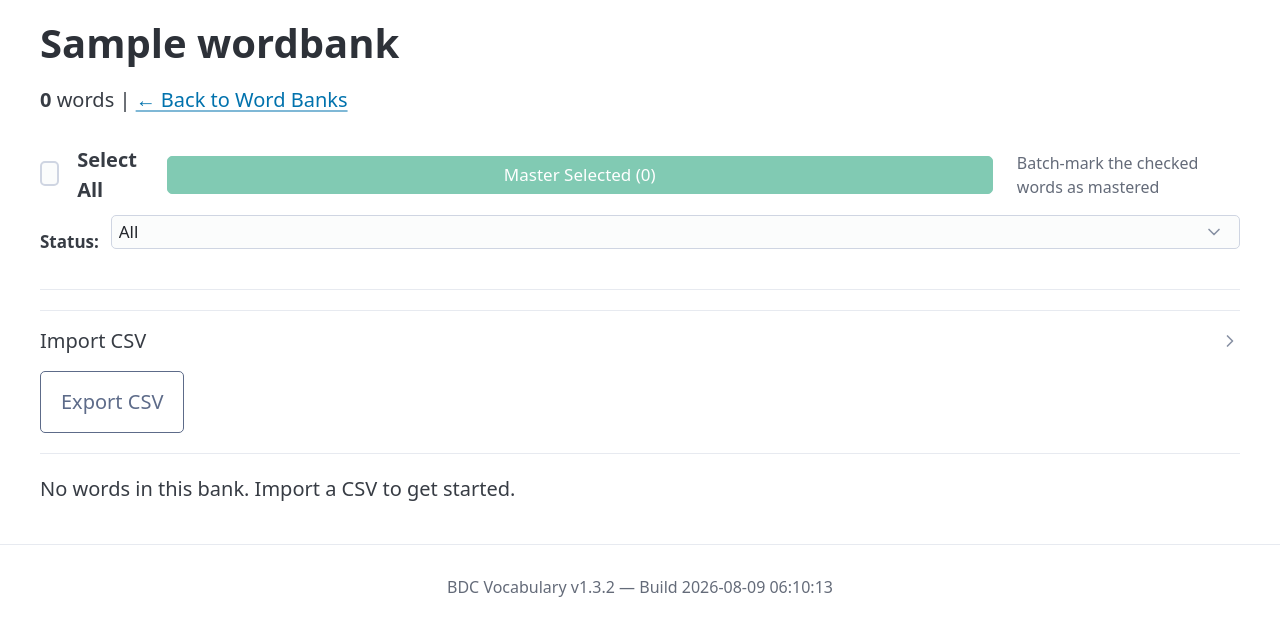
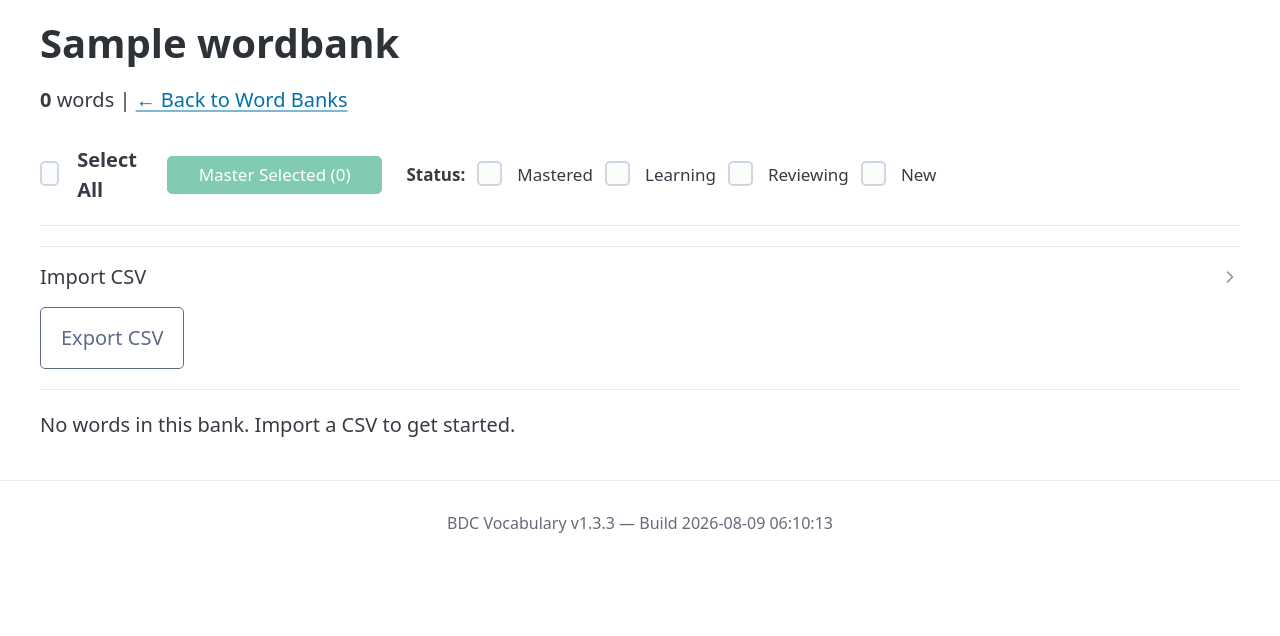
Before and after one commit to gaojon/bdc, a Django app: page /bank/1/ in a window 1280 px wide. Shown: the part 70-706 px from the top of the page. Run offline with Django 5.2, Linux system fonts and the light colour scheme; a user stored in the database is signed in; tables that the repository leaves empty hold one stand-in row (values such as "Sample post"); some libraries are stand-ins or nearby versions.

Commit message:
feat: multi-select status filter checkboxes merged into Master Selected toolbar
Status dropdown becomes repeatable checkboxes (Mastered/Learning/Reviewing/
New), shown in the same row as Select All + Master Selected. Matching any
selected status (OR) combined with the current letter. Batch-master redirect
preserves the multi-status filter via repeated ?status= params (urlencode
doseq=True). Bump to 1.3.3.

Co-Authored-By: Claude <noreply@anthropic.com>

```diff
--- a/version.json
+++ b/version.json
@@ -1 +1 @@
-{"version": "1.3.2", "build_time": "2026-08-09 13:54:27"}
+{"version": "1.3.3", "build_time": "2026-08-09 14:00:36"}
--- a/wordbank/templates/wordbank/browse.html
+++ b/wordbank/templates/wordbank/browse.html
@@ -4,16 +4,17 @@
 
 {% block content %}
 <h1>{{ word_bank.name }}</h1>
-<p><strong>{{ total }}</strong> words{% if status %} | showing {{ entries|length }} {{ status_label }}{% endif %} | <a href="{% url 'wordbank:manage' %}">← Back to Word Banks</a></p>
+<p><strong>{{ total }}</strong> words{% if statuses %} | showing {{ entries|length }} {{ status_labels|join:"/" }}{% endif %} | <a href="{% url 'wordbank:manage' %}">← Back to Word Banks</a></p>
 
 <!-- Sticky bar: batch toolbar + alphabet quick-jump (one letter rendered per page load) -->
 <div style="position:sticky;top:0;z-index:10;background:var(--pico-background-color);padding:0.5em 0;border-bottom:1px solid var(--pico-muted-border-color);margin-bottom:1em;">
-    <!-- Batch toolbar: select all + master selected -->
+    <!-- Toolbar row: batch select-all + Master Selected + status filter -->
+    <div style="display:flex;align-items:center;gap:1.2em;flex-wrap:wrap;margin:0 0 0.5em 0;">
         <form id="batch-master-form" method="post" action="{% url 'wordbank:master_selected' word_bank.id %}"
-          style="display:flex;align-items:center;gap:1.2em;margin:0 0 0.5em 0;">
+              style="display:flex;align-items:center;gap:1.2em;margin:0;">
             {% csrf_token %}
             <input type="hidden" name="letter" value="{{ letter }}">
-        <input type="hidden" name="status" value="{{ status }}">
+            {% for s in statuses %}<input type="hidden" name="status" value="{{ s }}">{% endfor %}
             <label style="margin:0;display:flex;align-items:center;gap:0.4em;font-weight:bold;">
                 <input type="checkbox" id="select-all">
                 Select All
@@ -21,21 +22,21 @@
             <button type="submit" class="master-selected-btn" style="margin:0;padding:0.3em 0.9em;font-size:0.85rem;background:#059669;border-color:#059669;color:#fff;">
                 Master Selected (<span class="sel-count">0</span>)
             </button>
-        <span style="font-size:0.8rem;color:var(--pico-muted-color);">Batch-mark the checked words as mastered</span>
         </form>
-    <!-- Status filter: narrows the current letter to one learning status -->
-    <form method="get" action="" style="display:flex;align-items:center;gap:0.6em;margin:0 0 0.5em 0;">
+        <!-- Status filter: multi-select checkboxes, re-filter on change -->
+        <form method="get" action="" style="display:flex;align-items:center;gap:0.6em;margin:0;">
             <input type="hidden" name="letter" value="{{ letter }}">
-        <label for="status-filter" style="margin:0;font-weight:bold;font-size:0.85rem;">Status:</label>
-        <select id="status-filter" name="status" onchange="this.form.submit()"
-                style="padding:0.2em 0.4em;font-size:0.85rem;">
-            <option value="" {% if not status %}selected{% endif %}>All</option>
-            <option value="mastered" {% if status == "mastered" %}selected{% endif %}>Mastered</option>
-            <option value="learning" {% if status == "learning" %}selected{% endif %}>Learning</option>
-            <option value="review" {% if status == "review" %}selected{% endif %}>Reviewing</option>
-            <option value="new" {% if status == "new" %}selected{% endif %}>New</option>
-        </select>
+            <label style="margin:0;font-weight:bold;font-size:0.85rem;">Status:</label>
+            {% for value, label in status_choices %}
+            <label style="margin:0;display:flex;align-items:center;gap:0.3em;font-size:0.85rem;">
+                <input type="checkbox" name="status" value="{{ value }}"
+                       {% if value in statuses %}checked{% endif %}
+                       onchange="this.form.submit()">
+                {{ label }}
+            </label>
+            {% endfor %}
         </form>
+    </div>
     <!-- Alphabet quick-jump -->
     <nav style="padding:0;border:none;margin:0;">
         {% for l in letters %}
@@ -130,7 +131,7 @@
     </tbody>
 </table>
 {% else %}
-<p>{% if status %}No {{ status_label }} words starting with "{{ letter }}".{% else %}No words starting with "{{ letter }}".{% endif %}</p>
+<p>{% if statuses %}No words match the selected status filters.{% else %}No words starting with "{{ letter }}".{% endif %}</p>
 {% endif %}
 {% else %}
 <p>No words in this bank. Import a CSV to get started.</p>
--- a/wordbank/views.py
+++ b/wordbank/views.py
@@ -18,6 +18,15 @@ from learning.services import get_mastered_texts
 from utils.constants import WordStatus
 from wordbank.models import Word, WordBank, WordBankEntry
 from wordbank.services import import_csv_to_bank
+
+# Status filter choices (value -> label) shown in the browse toolbar.
+STATUS_LABELS = {
+    "mastered": "Mastered",
+    "learning": "Learning",
+    "review": "Reviewing",
+    "new": "New",
+}
+STATUS_CHOICES = list(STATUS_LABELS.items())
 
 
 @login_required
@@ -86,19 +95,12 @@ def browse(request, bank_id):
     if letter not in letters:
         letter = letters[0] if letters else ""
 
-    # Optional status filter (mastered / learning / review / new), applied
-    # together with the letter within the current user's view.
-    STATUS_LABELS = {
-        "mastered": "Mastered",
-        "learning": "Learning",
-        "review": "Reviewing",
-        "new": "New",
-    }
-    status = request.GET.get("status", "")
-    if status == "reviewing":
-        status = "review"
-    if status not in STATUS_LABELS:
-        status = ""
+    # Optional multi-select status filter: words matching ANY selected status
+    # are shown, combined with the current letter.
+    statuses = request.GET.getlist("status")
+    statuses = [("review" if s == "reviewing" else s) for s in statuses]
+    statuses = [s for s in statuses if s in STATUS_LABELS]
+    statuses = list(dict.fromkeys(statuses))  # de-duplicate, keep order
 
     if letter == "#":
         letter_words = words_qs.filter(word="")
@@ -128,6 +130,13 @@ def browse(request, bank_id):
             w.word.lower() in mastered_texts
             or word_status == WordStatus.MASTERED
         )
+        # The badge a row would show, used for the status filter.
+        if is_mastered:
+            display_status = "mastered"
+        elif word_status in ("review", "learning"):
+            display_status = word_status
+        else:
+            display_status = "new"
         entries.append({
             "id": w.id,
             "word": w.word,
@@ -136,24 +145,20 @@ def browse(request, bank_id):
             "is_phrase": w.is_phrase,
             "status": word_status,
             "is_mastered": is_mastered,
+            "display_status": display_status,
         })
 
     # Filter by status, matching the badge shown for each word
-    if status == "mastered":
-        entries = [e for e in entries if e["is_mastered"]]
-    elif status == "review":
-        entries = [e for e in entries if not e["is_mastered"] and e["status"] == "review"]
-    elif status == "learning":
-        entries = [e for e in entries if not e["is_mastered"] and e["status"] == "learning"]
-    elif status == "new":
-        entries = [e for e in entries if not e["is_mastered"] and e["status"] == "new"]
+    if statuses:
+        entries = [e for e in entries if e["display_status"] in statuses]
 
     context = {
         "word_bank": word_bank,
         "letters": letters,
         "letter": letter,
-        "status": status,
-        "status_label": STATUS_LABELS.get(status, ""),
+        "statuses": statuses,
+        "status_labels": [STATUS_LABELS[s] for s in statuses],
+        "status_choices": STATUS_CHOICES,
         "entries": entries,
         "total": words_qs.count(),
     }
@@ -264,14 +269,15 @@ def master_selected_words(request, bank_id):
     # Preserve the current letter and status filter across the redirect
     params = {}
     letter = request.POST.get("letter", "")
-    status = request.POST.get("status", "")
+    statuses = request.POST.getlist("status")
     if letter:
         params["letter"] = letter
-    if status:
-        params["status"] = status
+    if statuses:
+        params["status"] = statuses
     url = reverse("wordbank:browse", args=[bank_id])
     if params:
-        url += "?" + urlencode(params)
+        # doseq=True expands list values into repeated ?status=...&status=...
+        url += "?" + urlencode(params, doseq=True)
     return redirect(url)
 
 
```
Also changed, not shown: wordbank/tests.py (+34 -3 lines). Lines whose indentation alone changed are shown as unchanged.
